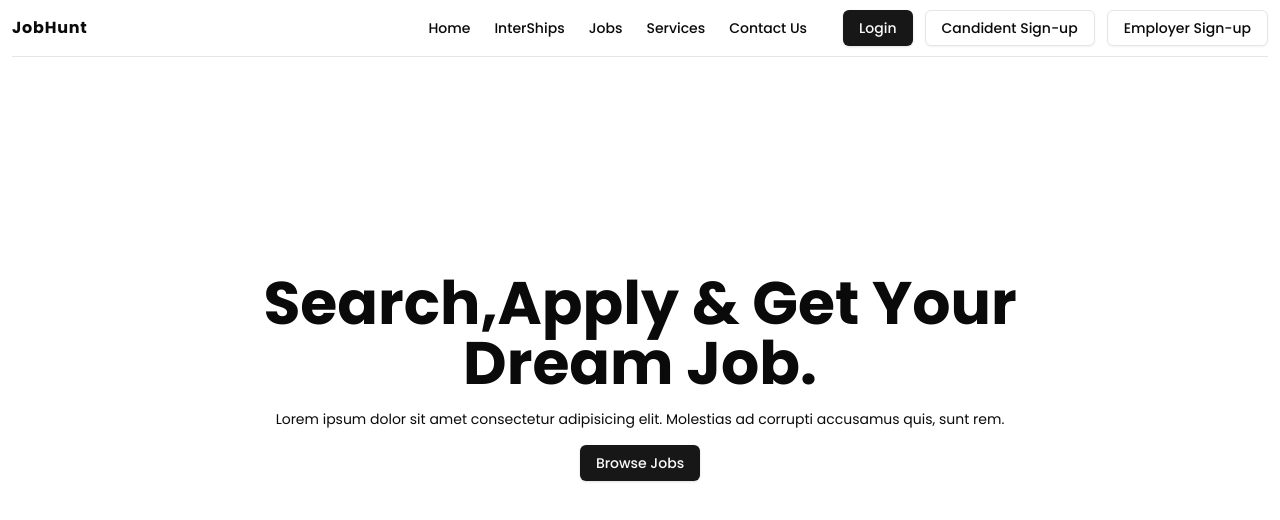
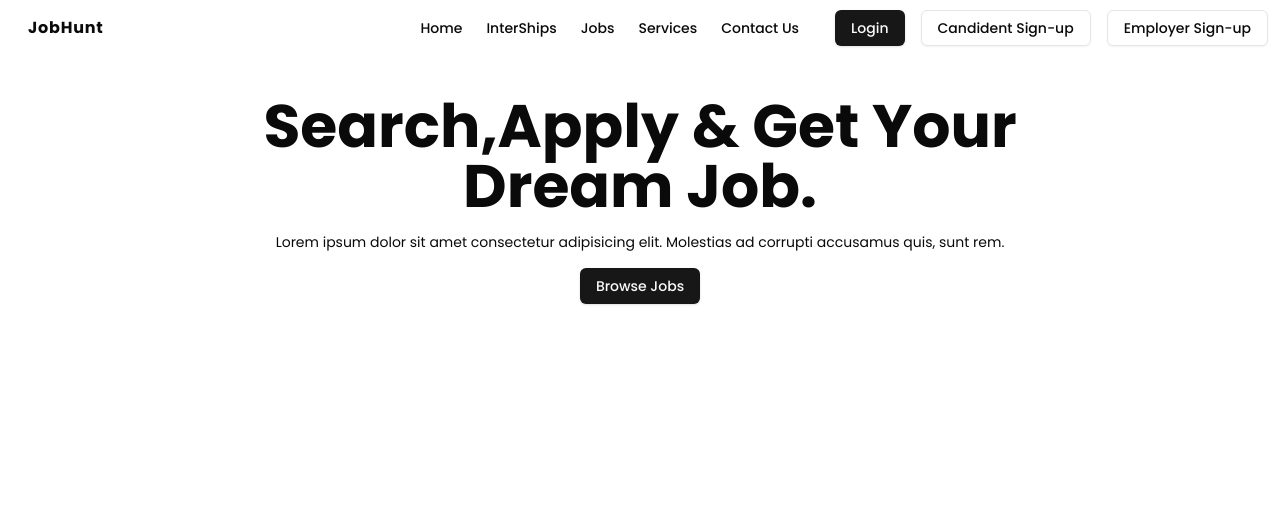
Before and after one commit to mayur4895/Intern_port, a Next.js app: page / in a window 1280 px wide. Shown: the top 520 px of the page. Built offline with nearby package versions, Linux system fonts and the light colour scheme.

Commit message:
"bug fixed"

```diff
--- a/components/Banner.tsx
+++ b/components/Banner.tsx
@@ -4,9 +4,9 @@ import { Button } from './ui/button'
 
 const Banner = () => {
   return (
-    <div className='flex items-center justify-center text-center py-10   h-[80vh] w-full'>
+    <div className='flex items-center justify-center text-center py-10   h-fit w-full'>
   <div className='w-full m-auto flex flex-col gap-4'>
-  <h1 className='md:text-6xl  max-w-screen-md  m-auto  text-4xl font-bold'>Search,Apply & Get Your Dream Job.</h1>
+  <h1 className='md:text-6xl  md:max-w-screen-md sm:max-w-screen-sm  m-auto  sm:2xl text-xl font-bold'>Search,Apply & Get Your Dream Job.</h1>
       <p className='text-sm'>Lorem ipsum dolor sit amet consectetur adipisicing elit. Molestias ad corrupti accusamus quis, sunt rem.</p>
       <div><Button>Browse Jobs</Button></div>
   </div>
--- a/components/MainNavbar.tsx
+++ b/components/MainNavbar.tsx
@@ -6,12 +6,12 @@ import Navbar from './ui/Navbar'
 
 const MainNavbar = () => {
   return (
-    <div className="flex items-center w-full border-b">
-        <h3 className='font-bold tracking-wider'>JobHunt</h3>
-        <div className='ml-auto'>
+    <div className="flex w-full items-center  pl-4 ">
+        <div className='font-bold tracking-wider'>JobHunt</div>
+        <div className='  w-full '>
             <Navbar/>
         </div>
-        <div className="flex  ml-5 items-center gap-x-3">
+        <div className="lg:flex hidden flex-row  ml-5  gap-x-4  ">
         <Link href={"/auth/login"}> <Button>Login</Button> </Link>
 
         <Link href={"/auth/signup"}> <Button variant={"outline"} >Candident Sign-up</Button> </Link>
--- a/components/ui/Navbar.tsx
+++ b/components/ui/Navbar.tsx
@@ -25,6 +25,7 @@ import { Button } from "./button"
 import Link from "next/link"
 import { HiOutlineMenuAlt1 } from 'react-icons/hi'
 import { IoEllipsisVertical } from 'react-icons/io5'
+import { Separator } from './separator'
 
   const Navbar = () => {
 
@@ -56,10 +57,10 @@ import { IoEllipsisVertical } from 'react-icons/io5'
         <Menubar>
 
     <div className="ml-auto flex items-center">
-    <div className='hidden md:flex'>
+    <div className='hidden lg:flex'>
     {Navbars.map(({ label, href }) => (
         <MenubarMenu key={label}>
-          <MenubarTrigger> <Link href={href}> {label}</Link></MenubarTrigger>
+          <MenubarTrigger> <Link href={href} className=' whitespace-nowrap'> {label}</Link></MenubarTrigger>
         </MenubarMenu>
       ))}
     </div>
@@ -67,7 +68,7 @@ import { IoEllipsisVertical } from 'react-icons/io5'
       <MenubarMenu>
         <MenubarTrigger asChild>
         <Sheet>
-      <SheetTrigger asChild className=' md:hidden'>
+      <SheetTrigger asChild className=' lg:hidden'>
         <Button variant={ "ghost"} ><IoEllipsisVertical  size={20}/> </Button>
       </SheetTrigger>
       <SheetContent>
@@ -80,9 +81,17 @@ import { IoEllipsisVertical } from 'react-icons/io5'
       <div className='flex flex-col gap-y-3'>
       {Navbars.map(({ label, href }) => (
         <MenubarMenu key={label}>
-          <MenubarTrigger> <Link href={href}> {label}</Link></MenubarTrigger>
+          <MenubarTrigger> <Link href={href} className=' whitespace-nowrap'> {label}</Link></MenubarTrigger>
         </MenubarMenu>
       ))}
+<Separator/>
+<div className="flex flex-col  ml-4   gap-4">
+        <Link href={"/auth/login"} className='text-sm text-black font-semibold hover:text-blue-500'>  Login </Link>
+
+        <Link href={"/auth/signup"} className='text-sm text-black font-semibold hover:text-blue-500'>   Candident Sign-up </Link>
+
+        <Link href={"/signup"} className='text-sm text-black font-semibold hover:text-blue-500'>   Employer Sign-up </Link>
+     </div>
       </div>
 
       </SheetContent>
--- a/components/ui/container.tsx
+++ b/components/ui/container.tsx
@@ -3,7 +3,7 @@ import React from 'react'
 
 const Container = ({children}:{children:React.ReactNode}) => {
   return (
-    <div className='max-w-10xl md:max-w-screen-lg lg:max-w-screen-xl sm:max-w-screen-sm m-auto sm:mx-3'>
+    <div className='max-w-10xl md:max-w-screen-lg lg:max-w-screen-xl sm:max-w-screen-sm m-auto sm:px-3'>
       {children}
     </div>
   )
--- a/components/ui/sheet.tsx
+++ b/components/ui/sheet.tsx
@@ -6,7 +6,9 @@ import * as SheetPrimitive from "@radix-ui/react-dialog"
 import { cva, type VariantProps } from "class-variance-authority"
 
 import { cn } from "@/lib/utils"
-import { CrossIcon } from "lucide-react"
+import { SidebarCloseIcon } from "lucide-react"
+import { IoCloseOutline } from "react-icons/io5"
+
 
 const Sheet = SheetPrimitive.Root
 
@@ -67,7 +69,7 @@ const SheetContent = React.forwardRef<
     >
       {children}
       <SheetPrimitive.Close className="absolute right-4 top-4 rounded-sm opacity-70 ring-offset-background transition-opacity hover:opacity-100 focus:outline-none focus:ring-2 focus:ring-ring focus:ring-offset-2 disabled:pointer-events-none data-[state=open]:bg-secondary">
-        <CrossIcon className="h-4 w-4" />
+        <IoCloseOutline className="h-5 w-5" />
         <span className="sr-only">Close</span>
       </SheetPrimitive.Close>
     </SheetPrimitive.Content>
```
